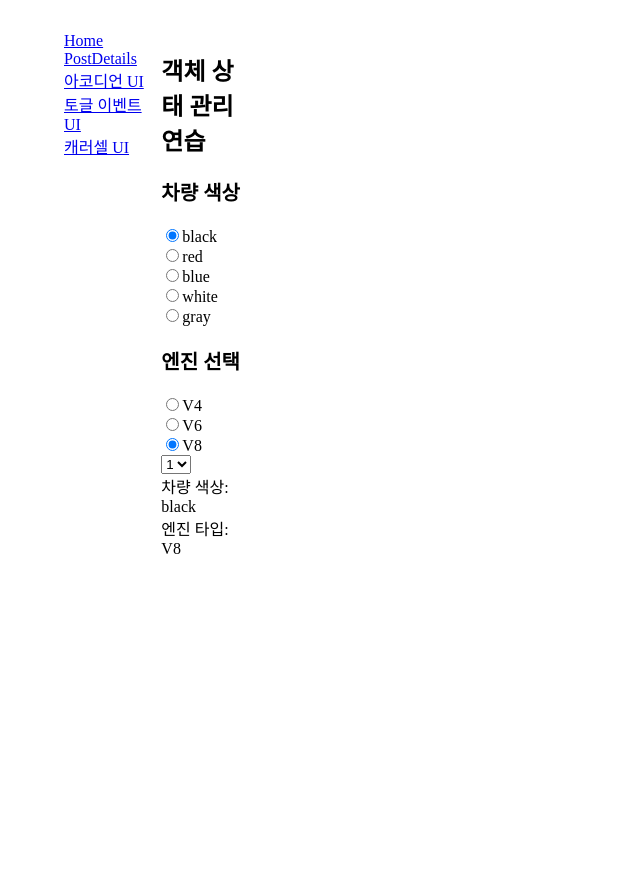
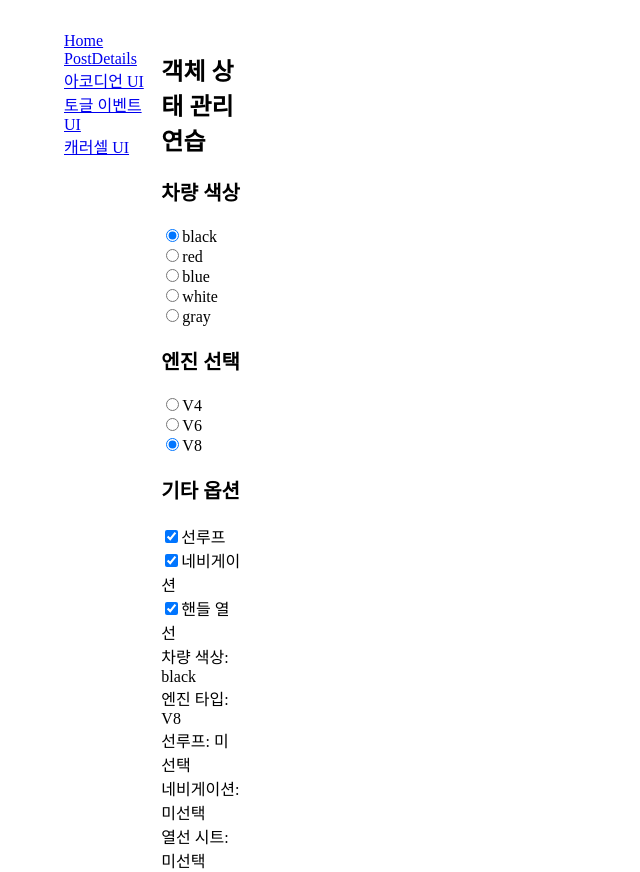
Before and after one commit to JangHwanPark/React_State_Practice, a React (Create React App) app in the folder ch05_state/: page /use-state/object in a window 1280 px wide. Shown: the whole page, without its empty margins (0-640 px from the left). Before the commit the page ends 832 px from the top, so only its background shows below. Built offline with nearby package versions, Linux system fonts and the light colour scheme.

Commit message:
중첩 객체 관리 (수정중)

```diff
--- a/ch05_state/src/pages/ObjState/ObjStateSelect.jsx
+++ b/ch05_state/src/pages/ObjState/ObjStateSelect.jsx
@@ -1,10 +1,30 @@
 import React from 'react';
 
-export default function ObjStateSelect() {
+export default function ObjStateSelect({extras, onChecked}) {
     return (
-        <select>
-            <option value="">1</option>
-            <option value="">0</option>
-        </select>
+        <>
+            {extras.map(({label, key}) => {
+                const itemId = key.replace(/\s+/g, '').toLowerCase();
+                console.log(`itemId : ${itemId}`)
+
+                // 공백 제거 및 소문자로 변환하여 id 생성
+                const normalizedId = key.toLowerCase().replace(/\s+/g, '');
+                console.log(`normalizedId: ${normalizedId}`)
+
+                console.log(`extras[key]: ${extras[key]}`)
+
+                return (
+                    <div key={key}>
+                        <input
+                            id={itemId}
+                            type="checkbox"
+                            checked={normalizedId || false}
+                            onChange={onChecked}
+                        />
+                        <label htmlFor={itemId}>{label}</label>
+                    </div>
+                )
+            })}
+        </>
     );
 }
--- a/ch05_state/src/pages/ObjState/ObjectState.jsx
+++ b/ch05_state/src/pages/ObjState/ObjectState.jsx
@@ -2,8 +2,16 @@ import React, {useState} from 'react';
 import ObjectStateRadio from "./ObjectStateRadio";
 import ObjStateSelect from "./ObjStateSelect";
 
-const COLORS = ["black", "red", "blue", "white", "gray"]
-const ENGINE = ["V4", "V6", "V8"]
+const COLORS = ["black", "red", "blue", "white", "gray"];
+const ENGINE = ["V4", "V6", "V8"];
+
+// const EXTRAS = ["선루프", "네비게이션", "핸들 열선"]
+// 키를 추가해야함
+const EXTRAS = [
+    { label: "선루프", key: "sunroof" },
+    { label: "네비게이션", key: "navigationSystem" },
+    { label: "핸들 열선", key: "heatedSeats" }
+];
 
 export default function ObjectState() {
     const [option, setOption] = useState({
@@ -17,21 +25,30 @@ export default function ObjectState() {
     });
 
     const onChecked = (e) => {
-        console.log("Before updating state:", option);  // 상태 변경 전 로그
-        console.log(`e.target.name: ${e.target.name}, e.target.value: ${e.target.value}`);  // 입력된 값 로그
+        console.log("상태 변경 전:", option);
+        console.log(`입력된 값 로그 e.target.name: ${e.target.name}, e.target.value: ${e.target.value}`);
         setOption((prev) => ({
             ...prev,
             [e.target.name]: e.target.value
         }));
     }
 
-    console.log(option)
-    console.log(option.color)
+    const onCheckedExtras = (e) => {
+        const { id, checked } = e.target;  // id는 input의 id, checked는 체크 상태(boolean)
+        console.log("Change Event: " + id + ", checked: " + checked);
+        setOption(prev => ({
+            ...prev,
+            extras: {
+                ...prev.extras,
+                [id]: checked
+            }
+        }))
+    }
 
     return (
         <div className={'col-span-12'}>
             <h2>객체 상태 관리 연습</h2>
-            <div className={'flex gap-3'}>
+            <div className={'flex gap-10'}>
                 <div>
                     <ObjectStateRadio
                         title="차량 색상"
@@ -51,11 +68,18 @@ export default function ObjectState() {
                     />
                 </div>
                 <div>
-                    <ObjStateSelect/>
+                    <h3>기타 옵션</h3>
+                    <ObjStateSelect
+                        extras={EXTRAS}
+                        onChecked={onCheckedExtras}
+                    />
                 </div>
                 <div>
                     <div>차량 색상: {option.color}</div>
                     <div>엔진 타입: {option.enginType}</div>
+                    <div>선루프: {option.extras.sunroof ? "선택" : "미선택"}</div>
+                    <div>네비게이션: {option.extras.navigationSystem ? "선택" : "미선택"}</div>
+                    <div>열선 시트: {option.extras.heatedSeats ? "선택" : "미선택"}</div>
                 </div>
             </div>
         </div>
```
Also changed, not shown: ch05_state/src/js_es6/ComputedPropertyNames.js (+15 -0 lines).
